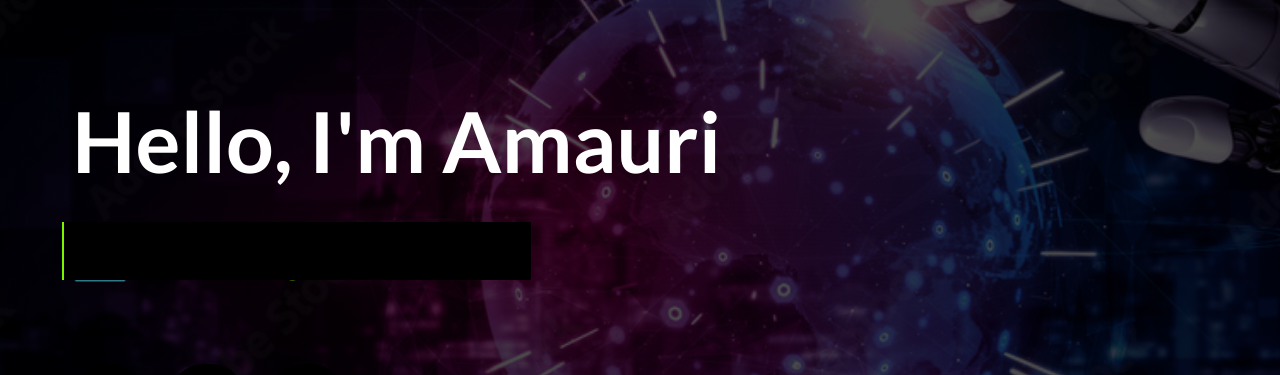
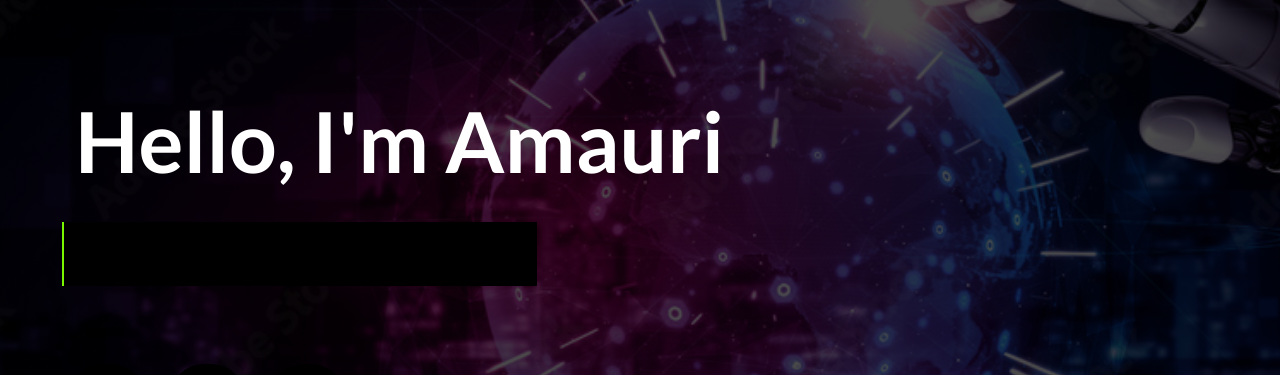
Before and after one commit to Ribeirosk8/ribeirosk8.github.io, a Jekyll site: the page built from index.html, in a window 1280 px wide. Shown: the part 163-538 px from the top of the page. Built offline with Jekyll 4.4.1, drawn with Linux system fonts in a browser that asks for light colours; nearby versions of some CDN libraries.

Commit message:
Update index.html

```diff
--- a/index.html
+++ b/index.html
@@ -122,7 +122,7 @@
         }
 
         span {
-            padding: 2px;
+            padding: 5px;
             background-color: linear-gradient(rgba(0, 0, 0, 0.7), rgba(0, 0, 0, 0.7));
             border-radius: 20px;
         }
```
